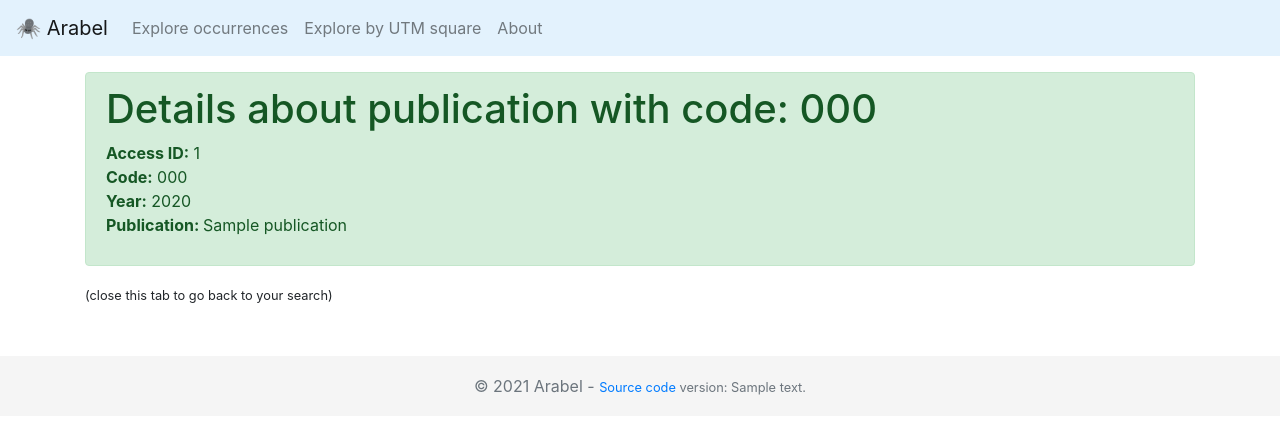
After one commit to niconoe/arabel, a Django app: template website/templates/website/publication_details.html in a window 1280 px wide. The commit adds this page. Shown: the top 434 px of the page. Run offline with Django 3.2, Linux system fonts and the light colour scheme; the template is opened without the code that fills it: most values are stand-ins (such as "Sample title", 1, 10 or a date in 2020); parts of the project's set-up code (start-up, migrations or seed data) failed here and were passed over; some libraries are stand-ins or nearby versions.

Commit message:
Basic literature references implementation

```diff
--- a/website/static/website/js/arabel-components.js
+++ b/website/static/website/js/arabel-components.js
@@ -52,10 +52,21 @@ Vue.component('arabel-table-page', {
             default: function () {
                 return []
             }
+        },
+        'publicationDetailsUrl': String
+    },
+    computed: {
+        'occurrencesPrepared': function() {
+            return this.occurrences.map(occ => {
+                return {
+                    ...occ,
+                    url: this.publicationDetailsUrl + '?publication_id=' + occ.station_publication_id
+                }
+            })
         }
     },
     template: `<tbody>
-                 <tr v-for="occ in occurrences">
+                 <tr v-for="occ in occurrencesPrepared">
                     <th scope="row">{{ occ.id }}</th>
                     <td>{{ occ.date }}</td>
                     <td>
@@ -75,6 +86,11 @@ Vue.component('arabel-table-page', {
                             <b>Leg:</b> {{ occ.station_leg }} -
                             <b>Det:</b> {{ occ.station_det }}
 
+                            <span v-if="occ.station_publication_code">
+                                <br/>
+                                <b>Literature reference:</b> <a :href="occ.url" target="_blank">{{ occ.station_publication_code }}</a>
+                            </span>
+
                         </small>
                     </td>
                     <td>{{ occ.individual_count }}</td>
@@ -87,6 +103,7 @@ Vue.component('arabel-table', {
     props: {
         filters: Object,
         occurrencesEndpoint: String,
+        publicationDetailsUrl: String,
     },
     data: function () {
         return {
@@ -165,7 +182,7 @@ Vue.component('arabel-table', {
                         </th>
                     </tr>
                 </thead>
-                <arabel-table-page :occurrences="occurrences"></arabel-table-page>
+                <arabel-table-page :occurrences="occurrences" :publication-details-url="publicationDetailsUrl"></arabel-table-page>
             </table>
             <p class="text-center">
                 <button type="button" :disabled="!hasPreviousPage" class="btn btn-outline-primary btn-sm" @click="currentPage -= 1">Previous</button>
@@ -178,6 +195,7 @@ Vue.component('arabel-table', {
 var ArabelMap = {
     props: {
         squaresEndpoint: String,
+        publicationDetailsUrl: String,
         filters: Object
     },
     data: function () {
@@ -232,6 +250,9 @@ var ArabelMap = {
         }
     },
     methods: {
+        linkToReference: function (referenceId) {
+            return this.publicationDetailsUrl + '?publication_id=' + referenceId;
+        },
         setupMap: function () {
             this.mapObject = L.map('mapid', {
                 center: [50.6411, 4.6680],
@@ -325,6 +346,8 @@ var ArabelMap = {
     },
     watch: {
         allFeatures: function (newFeatures) {
+            var vm = this;
+
             // 1. Remove existing layer, if applicatble
             if (this.mapObject.hasLayer(this.geojsonLayer)) {
                 this.mapObject.removeLayer(this.geojsonLayer)
@@ -334,7 +357,6 @@ var ArabelMap = {
             function onEachFeature(feature, layer) {
                 // does this feature have a property named popupContent?
                 if (feature.properties) {
-
                     var stationsStr = ''
                     feature.properties.stations.forEach(function (station) {
                         var occStr = '';
@@ -342,12 +364,20 @@ var ArabelMap = {
                             occStr = occStr.concat(`occurrence #${occ.id} (date: ${occ.date} - count: ${occ.individual_count})<br/>`)
                         });
 
+                        var referenceStr = '';
+                        if (station.publication_id) {
+                            referenceStr = `litterature reference: <a target="_blank" href="${vm.linkToReference(station.publication_id)}">${station.publication_code}</a>`
+                        }
+
                         stationsStr = stationsStr.concat(`
                             <h5>station: ${station.name} (#${station.id})</h5>
                             <p>
                             staal id: ${station.staal_id}<br/>
                             area: ${station.area}<br/>
-                            subarea: ${station.subarea}</p>
+                            subarea: ${station.subarea}<br/>
+
+                            ${referenceStr}
+                            </p>
 
                             ${occStr}
                         `)
--- a/website/templates/website/index.html
+++ b/website/templates/website/index.html
@@ -42,12 +42,13 @@
                     </div>
 
                     <h4>Results map</h4>
-                    <arabel-map :squares-endpoint="conf.getSquaresDataURL" :filters="selectedFilters"></arabel-map>
+                    <arabel-map :squares-endpoint="conf.getSquaresDataURL" :filters="selectedFilters" :publication-details-url="conf.publicationDetailsUrl"></arabel-map>
 
                     <h4>Results table</h4>
                     <div v-if="selectedSpecies">
 
                         <arabel-table :occurrences-endpoint="conf.getOccurrencesDataURL"
+                                      :publication-details-url="conf.publicationDetailsUrl"
                                       :filters="selectedFilters"></arabel-table>
                     </div>
                 </div>
@@ -61,6 +62,7 @@
             availableSpeciesURL: '{% url "available-species-json" %}',
             getSquaresDataURL: '{% url "squares-for-occurrences-json" %}',
             getOccurrencesDataURL: '{% url "occurrences-json" %}',
+            publicationDetailsUrl: '{% url "website-publication_details" %}',
             countersURL: '{% url "counters-json" %}'
         }
 
--- /dev/null
+++ b/website/templates/website/publication_details.html
@@ -0,0 +1,18 @@
+{% extends 'website/base.html' %}
+
+{% block content %}
+    <div class="container">
+        <div class="alert alert-success" role="alert">
+            <h1>Details about publication with code: {{ publication.code }}</h1>
+
+            <p>
+                <b>Access ID:</b> {{ publication.access_id|default:"/" }}<br>
+                <b>Code:</b> {{ publication.code|default:"/" }}<br>
+                <b>Year:</b> {{ publication.year|default:"/" }}<br>
+                <b>Publication: </b>{{ publication.publication }}
+            </p>
+        </div>
+
+        <small>(close this tab to go back to your search)</small>
+    </div>
+{% endblock %}
--- a/website/urls.py
+++ b/website/urls.py
@@ -8,6 +8,7 @@ urlpatterns = [
     path('squares', views.explore_by_square, name='website-squares'),
     path('square_search', views.square_search, name='website-square-search'),
     path('square_details/<int:square_id>', views.square_details, name='website-square-details'),
+    path('publication_details', views.publication_details, name='website-publication_details'),
 
     path('api/available-species', views.available_species_json, name='available-species-json'),
     path('api/squares_for_occurrences', views.squares_for_occurrences_json, name='squares-for-occurrences-json'),
```
Also changed, not shown: website/management/commands/import_all_access.py (+30 -2 lines), website/models.py (+38 -2 lines), website/views.py (+8 -1 lines), website/migrations/0010_auto_20210525_1200.py (added), website/migrations/0011_station_publication_reference.py (added), website/migrations/0012_station_publication.py (added).
